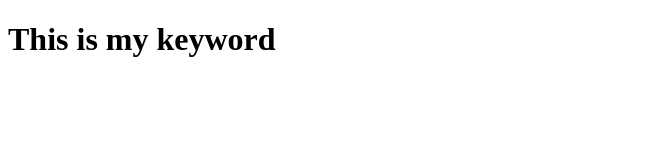
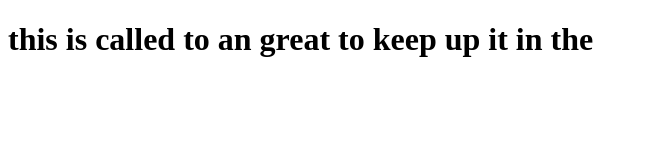
Before and after one commit to sachin-kumar2215/VideoTube, a plain HTML site: page index.html in a window 1280 px wide. Shown: the whole page, without its empty margins (0-648 px from the left). Drawn offline with Linux system fonts and the light colour scheme.

Commit message:
second commit

```diff
--- a/index.html
+++ b/index.html
@@ -6,6 +6,6 @@
     <title>Document</title>
 </head>
 <body>
-    <h1>This is my keyword </h1>
+    <h1>this is called to an great to keep up it in the </h1>
 </body>
 </html>
```
